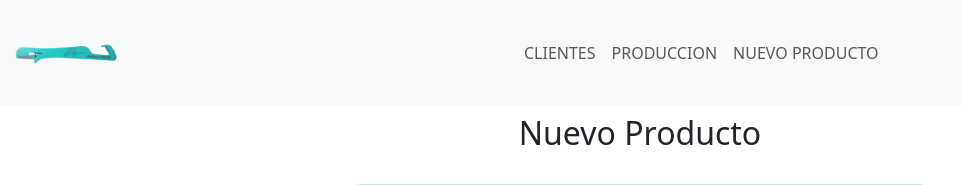
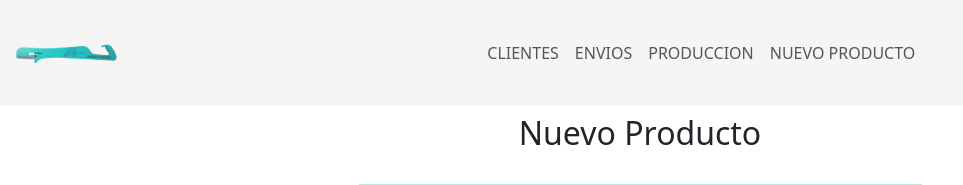
Before and after one commit to BraianTroncoso/afila_facil_app, a Django app: page /productos/nuevo_producto/ in a window 1280 px wide. Shown: the top 185 px of the page, without its empty margins (0-963 px from the left). Run offline with Django 4.2, Linux system fonts and the light colour scheme; a user stored in the database is signed in.

Commit message:
[ADD] background

```diff
--- a/afila_facil/materias_primas/templates/nav.html
+++ b/afila_facil/materias_primas/templates/nav.html
@@ -2,7 +2,7 @@
 
 {% block content %}
 
-<nav class="navbar navbar-expand-lg navbar-light bg-light">
+<nav class="navbar navbar-expand-lg navbar-light" style="background-color:#f5f5f5;">
   <div class="container-fluid">
     <button
       class="navbar-toggler"
@@ -32,6 +32,9 @@
           <a class="nav-link" href="#">CLIENTES</a>
         </li>
         <li class="nav-item">
+            <a class="nav-link" href="#">ENVIOS</a>
+          </li>
+        <li class="nav-item">
             <a class="nav-link" href="#">PRODUCCION</a>
         </li>
         <li class="nav-item">
```
Also changed, not shown: afila_facil/db.sqlite3.
